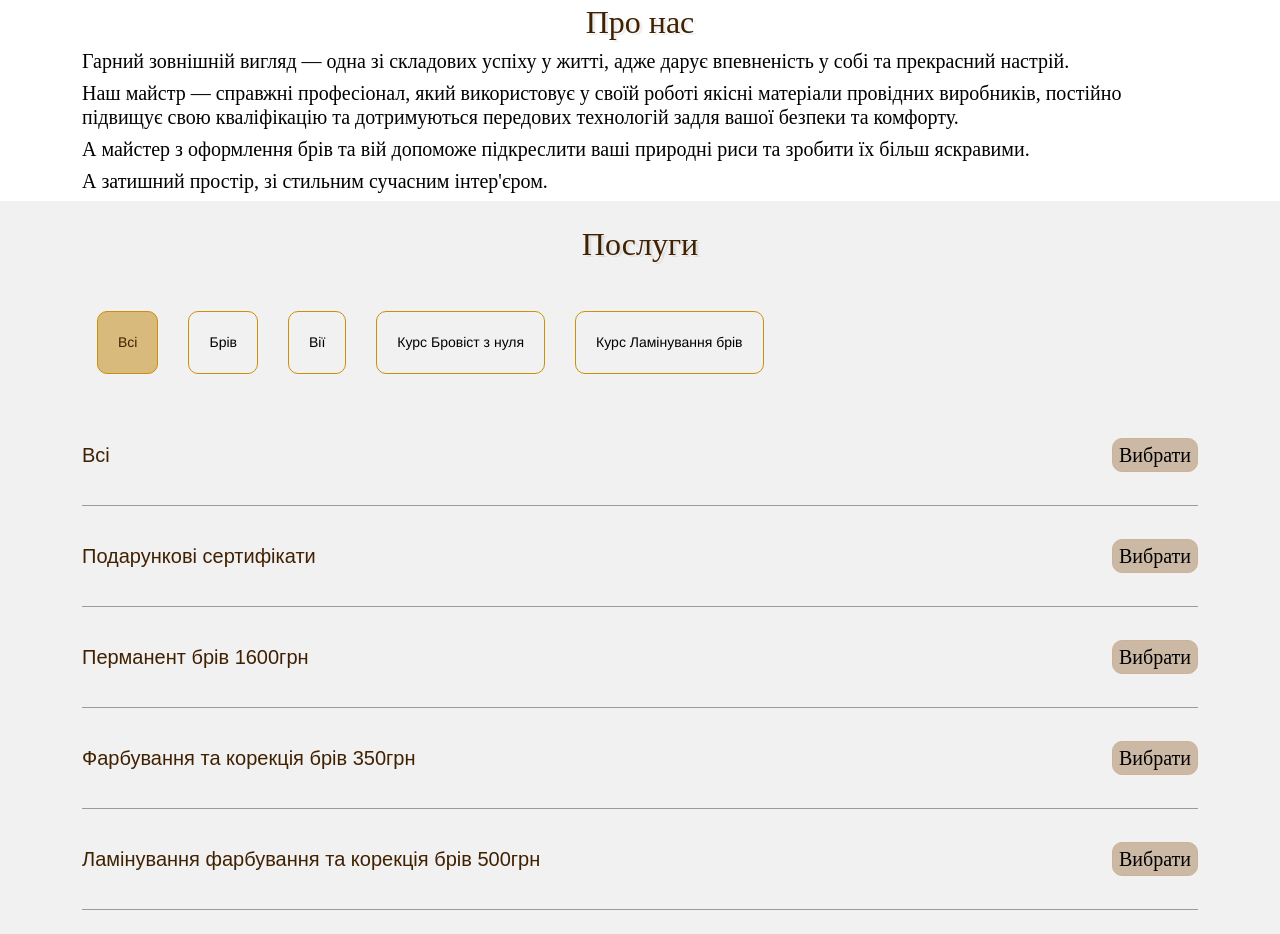
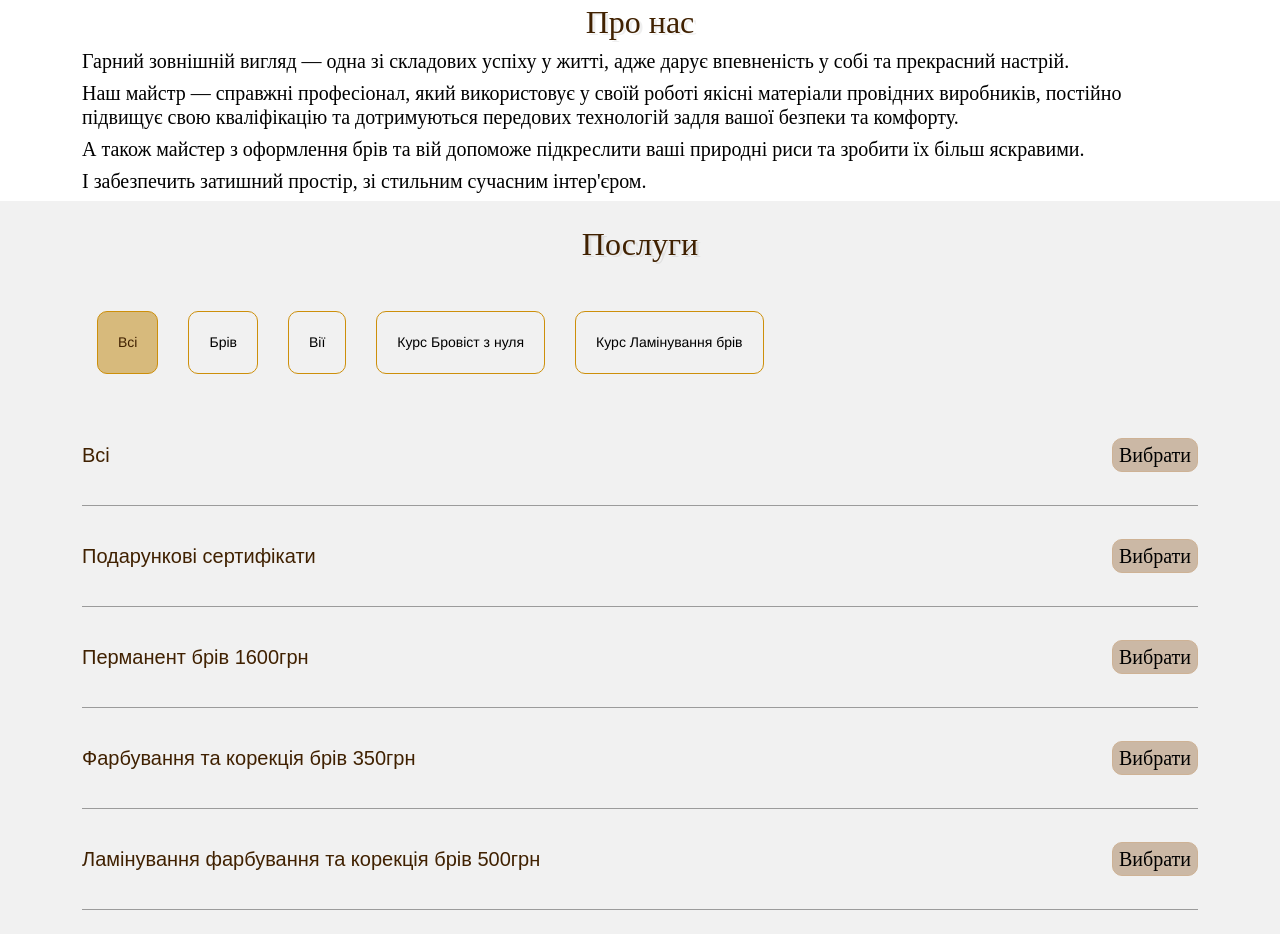
Before and after one commit to juliazin122/juliazin122.github.io, a plain HTML site: page browshub-bc/index.html in a window 1280 px wide. Shown: the part 904-1838 px from the top of the page. Drawn offline with nearby package versions, Linux system fonts and the light colour scheme.

Commit message:
Update index.html

```diff
--- a/browshub-bc/index.html
+++ b/browshub-bc/index.html
@@ -415,9 +415,9 @@ label{
                     <h5 class="pon">Наш майстр — справжні професіонал, який використовує у своїй роботі якісні матеріали
                         провідних виробників, постійно підвищує свою кваліфікацію та дотримуються передових технологій
                         задля вашої безпеки та комфорту.</h5>
-                    <h5 class="pon">А майстер з оформлення брів та вій допоможе підкреслити ваші природні риси та
+                    <h5 class="pon">А також майстер з оформлення брів та вій допоможе підкреслити ваші природні риси та
                         зробити їх більш яскравими.</h5>
-                    <h5 class="ponp">А затишний простір, зі стильним сучасним інтер'єром.</h5>
+                    <h5 class="ponp">І забезпечить затишний простір, зі стильним сучасним інтер'єром.</h5>
                 </div>
             </div>
         </div>
```
